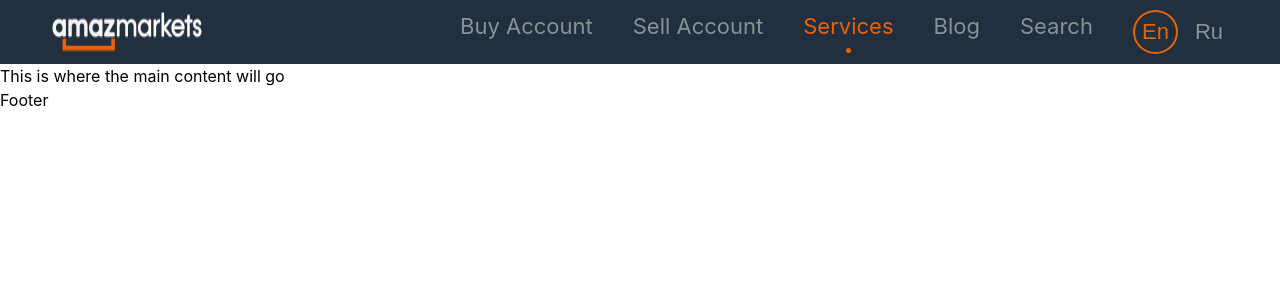
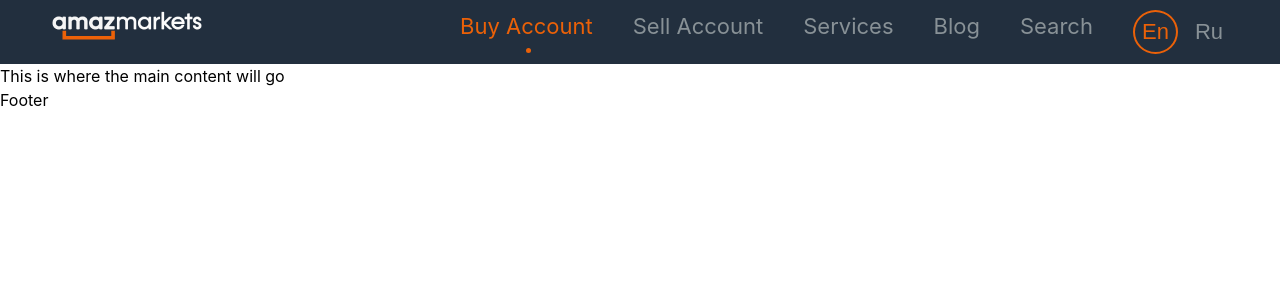
Before and after one commit to ShukurIsmoilov/amaz-markets, a React (Vite) app: page / in a window 1280 px wide. Shown: the top 300 px of the page. Built offline with nearby package versions, Linux system fonts and the light colour scheme.

Commit message:
Refactor header component to support multiple languages

```diff
--- a/src/components/Header.css
+++ b/src/components/Header.css
@@ -8,13 +8,52 @@
   background-color: #222F3E;
 }
 
-.header a.active,
-.header a:hover {
-  color: #EB6108;
-
+.header .container {
+  display: flex;
+  justify-content: space-between;
+  padding: 10px;
 }
 
-.header .lang_btn {
+.header .link_list {
+  list-style: none;
+  display: flex;
+  gap: 40px;
+}
+
+.header .link_list_item {
+  color: #EB6108;
+  display: flex;
+  gap: 5px;
+  flex-direction: column;
+  align-items: center;
+}
+
+.header .link_list_item a.active_link,
+.header .link_list_item a:hover {
+  color: #EB6108;
+  cursor: pointer;
+  position: relative;
+}
+
+.header .link_list_item a.active_link::before {
+  content: "\A";
+  position: absolute;
+  width: 5px;
+  height: 5px;
+  background-color: #EB6108;
+  border-radius: 50%;
+  display: inline-block;
+  bottom: -10px;
+  left: 50%;
+}
+
+.header .link_list .link_list_item_for_lang {
+  display: flex;
+  align-items: center;
+  gap: 10px;
+}
+
+.header .link_list_item_for_lang button {
   padding: 7px;
   font-size: 22px;
   color: #889196;
@@ -23,7 +62,7 @@
   border: none;
 }
 
-.header .lang_btn.active_lang {
+.header .link_list_item_for_lang .active_lang {
   border: 2px solid #EB6108;
   color: #EB6108;
   border-radius: 50%;
--- a/src/components/Header.jsx
+++ b/src/components/Header.jsx
@@ -1,60 +1,124 @@
-import logo from '../assets/logo.png';
-import './Header.css';
+import { useState, useEffect } from "react";
+import logo from "../assets/logo.png";
+import "./Header.css";
 
 const Header = () => {
 
-  const headerLinks = [
-    { to: "buy_account", text: "Buy Account", active: false },
-    { to: "sell_account", text: "Sell Account", active: false },
-    { to: "services", text: "Services", active: true },
-    { to: "blog", text: "Blog", active: false },
-    { to: "search", text: "Search", active: false },
+  const headerLinksFromStorageEn = [
+    {
+      id: "hl1",
+      to: "buy_account",
+      text: "Buy Account",
+      active: true,
+    },
+    {
+      id: "hl2",
+      to: "sell_account",
+      text: "Sell Account",
+      active: false,
+    },
+    {
+      id: "hl3",
+      to: "services",
+      text: "Services",
+      active: false,
+    },
+    {
+      id: "hl4",
+      to: "blog",
+      text: "Blog",
+      active: false,
+    },
+    {
+      id: "hl5",
+      to: "search",
+      text: "Search",
+      active: false
+    },
   ]
 
-  // const [activeLink, setActiveLink] = useState(0);
+  const headerLinksFromStorageRu = [
+    { id: "hl1", text: "Купить Аккаунт" },
+    { id: "hl2", text: "Продать Аккаунт" },
+    { id: "hl3", text: "Услуги" },
+    { id: "hl4", text: "Блог" },
+    { id: "hl5", text: "Поиск" },
+  ]
+
+  const [headerLinks, setHeaderLinks] = useState(headerLinksFromStorageEn);
+  const [activeLinkId, setActiveLinkId] = useState(headerLinks[0].id);
+  const [selectedLang, setSelectedLang] = useState("EN");
+
+
+  useEffect(() => {
+    const newHeaderLinks = headerLinks.map((item) => {
+      return {
+        ...item,
+        active: false,
+      };
+    });
+    newHeaderLinks.find((item) => item.id === activeLinkId).active = true;
+    setHeaderLinks(newHeaderLinks);
+
+    // eslint-disable-next-line react-hooks/exhaustive-deps
+  }, [activeLinkId]);
+
+  useEffect(() => {
+    if (selectedLang === "EN") {
+      const newHeaderLinks = headerLinks.map((item) => {
+        return {
+          ...item,
+          text: headerLinksFromStorageEn.find((link) => link.id === item.id).text
+        };
+      });
+      setHeaderLinks(newHeaderLinks);
+    } else {
+      const newHeaderLinks = headerLinks.map((item) => {
+        return {
+          ...item,
+          text: headerLinksFromStorageRu.find((link) => link.id === item.id).text
+        };
+      });
+      setHeaderLinks(newHeaderLinks);
+    }
+
+    // eslint-disable-next-line react-hooks/exhaustive-deps
+  }, [selectedLang])
 
   return (
     <header className="header">
       <nav>
-        <div className='container' style={{
-          display: "flex",
-          justifyContent: "space-between",
-          padding: "10px",
-        }}>
-          <img src={logo} alt="" />
-
-          <ul style={{
-            listStyle: "none",
-            display: "flex",
-            gap: "40px",
-          }}>
-            {headerLinks.map((link, index) => {
+        <div className="container">
+          <a href="/">
+            <img src={logo} alt="home" />
+          </a>
+          <ul className="link_list">
+            {headerLinks.map((link) => {
               return (
-                <li style={{
-                  color: "#EB6108",
-                  display: "flex",
-                  gap: "5px",
-                  flexDirection: "column",
-                  alignItems: "center",
-
-                }} key={index}>
-                  <a className={link.active ? "active" : ""} href={link.to}>{link.text}</a>
-                  <span style={{
-                    width: "5px",
-                    height: "5px",
-                    borderRadius: "50%",
-                    backgroundColor: link.active ? "#EB6108" : "transparent",
-                  }}></span>
+                <li className="link_list_item" key={link.id}>
+                  <a
+                    className={link.active ? "active_link" : ""}
+                    onClick={() => setActiveLinkId(link.id)}
+                  >
+                    {link.text}
+                  </a>
                 </li>
               )
             })}
-            <li style={{
-              display: "flex",
-              alignItems: "center",
-              gap: "10px",
-            }}>
-              <button className="lang_btn active_lang">En</button>
-              <button className="lang_btn">Ru</button></li>
+            <li className="link_list_item_for_lang">
+              <button
+                className={`${selectedLang === "EN" ? "active_lang" : ""}`}
+                onClick={() => setSelectedLang("EN")}
+              >
+                En
+              </button>
+              <button
+                className={` ${selectedLang === "RU" ? "active_lang" : ""}`}
+                onClick={() => setSelectedLang("RU")}
+              >
+                Ru
+              </button>
+            </li>
           </ul>
         </div>
       </nav>
```
